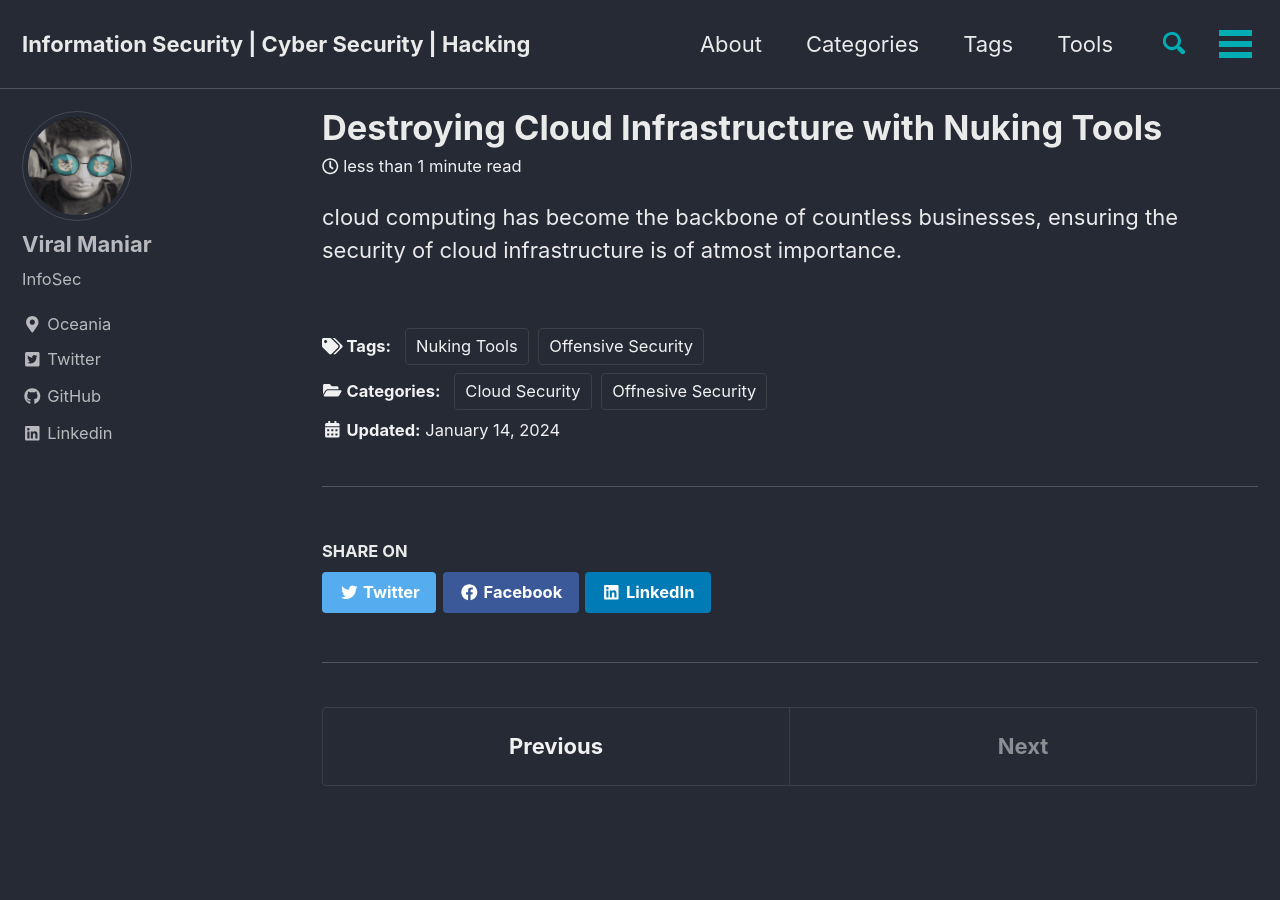
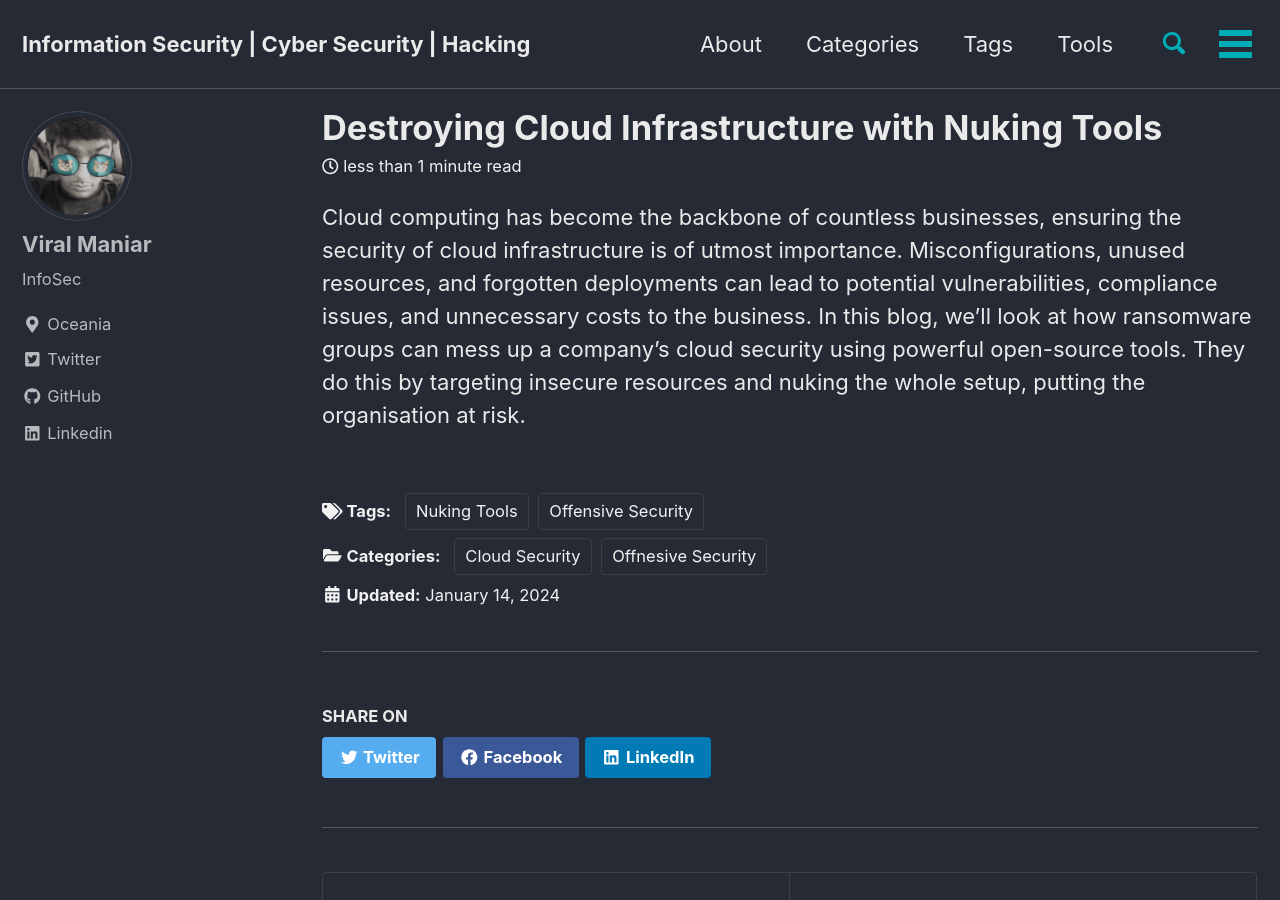
Before and after one commit to Viralmaniar/viralmaniar.github.io, a Jekyll site: the page built from _posts/2024-01-14-Destroying Cloud Infrastructure with Nuking Tools.md, in a window 1280 px wide and 900 px high. Built offline with Jekyll 4.4.1, drawn with Linux system fonts in a browser that asks for light colours; cached includes are drawn as plain includes; nearby versions of some CDN libraries.

Commit message:
Update 2024-01-14-Destroying Cloud Infrastructure with Nuking Tools.md

```diff
--- a/_posts/2024-01-14-Destroying Cloud Infrastructure with Nuking Tools.md
+++ b/_posts/2024-01-14-Destroying Cloud Infrastructure with Nuking Tools.md
@@ -16,4 +16,4 @@ tags:
   -
 ---
 
-cloud computing has become the backbone of countless businesses, ensuring the security of cloud infrastructure is of atmost importance.
+Cloud computing has become the backbone of countless businesses, ensuring the security of cloud infrastructure is of utmost importance. Misconfigurations, unused resources, and forgotten deployments can lead to potential vulnerabilities, compliance issues, and unnecessary costs to the business.  In this blog, we'll look at how ransomware groups can mess up a company's cloud security using powerful open-source tools. They do this by targeting insecure resources and nuking the whole setup, putting the organisation at risk.
```
